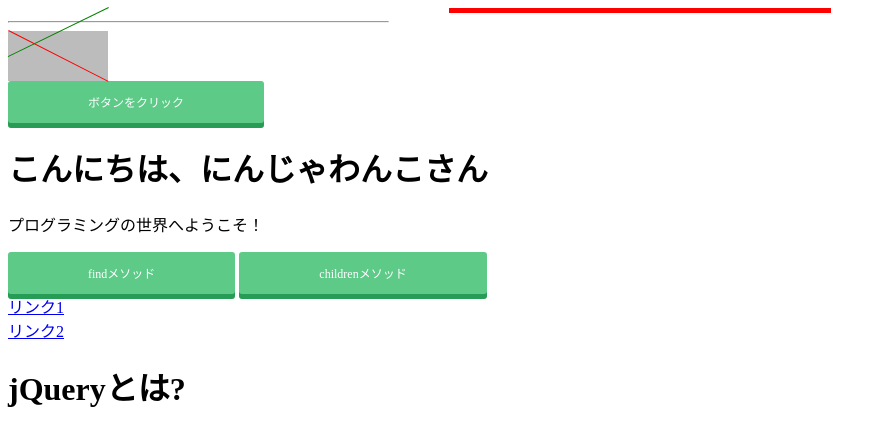
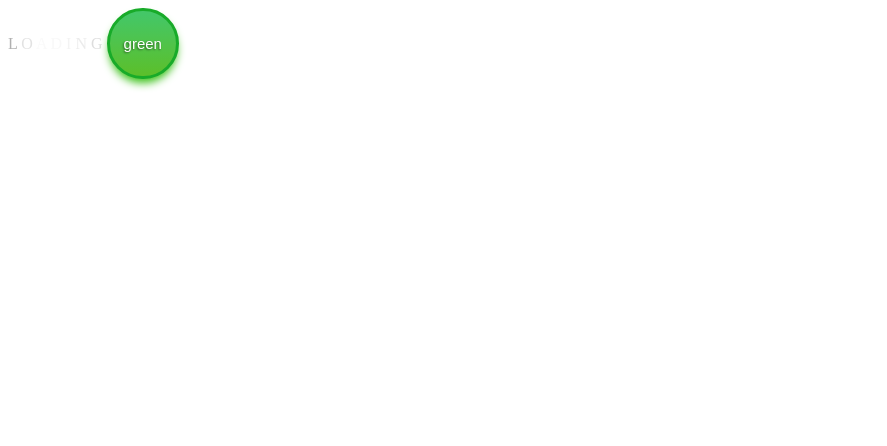
Before and after one commit to LaiVanHai/np-infograhic, a PHP site: page / in a window 1280 px wide. Shown: the top 446 px of the page, without its empty margins (0-887 px from the left). Run offline with PHP 8.4, Linux system fonts and the light colour scheme; some libraries are stand-ins or nearby versions.

Commit message:
them lung tung

```diff
--- a/index.css
+++ b/index.css
@@ -50,3 +50,103 @@
 .language-text {
   display: none;
 }
+/*
+body, html {
+  text-align: center;
+  font-size: 90px;
+  font-family: Poiret One;
+  height: 100%;
+  background: -webkit-linear-gradient(315deg, #723362, #9d223c);
+  background: linear-gradient(135deg, #723362, #9d223c);
+  overflow: hidden;
+  color: white;
+} */
+
+.letter {
+  position: relative;
+  top: -webkit-calc(50% - 60px);
+  top: calc(50% - 60px);
+  text-shadow: 0px 0px 3px white;
+}
+.letter:nth-child(1) {
+  -webkit-animation: fade 4s infinite 200ms;
+  animation: fade 4s infinite 200ms;
+}
+.letter:nth-child(2) {
+  -webkit-animation: fade 4s infinite 400ms;
+  animation: fade 4s infinite 400ms;
+}
+.letter:nth-child(3) {
+  -webkit-animation: fade 4s infinite 600ms;
+  animation: fade 4s infinite 600ms;
+}
+.letter:nth-child(4) {
+  -webkit-animation: fade 4s infinite 800ms;
+  animation: fade 4s infinite 800ms;
+}
+.letter:nth-child(5) {
+  -webkit-animation: fade 4s infinite 1000ms;
+  animation: fade 4s infinite 1000ms;
+}
+.letter:nth-child(6) {
+  -webkit-animation: fade 4s infinite 1200ms;
+  animation: fade 4s infinite 1200ms;
+}
+.letter:nth-child(7) {
+  -webkit-animation: fade 4s infinite 1400ms;
+  animation: fade 4s infinite 1400ms;
+}
+
+@-webkit-keyframes fade {
+  50% {
+    opacity: 0.02;
+  }
+}
+
+@keyframes fade {
+  50% {
+    opacity: 0.02;
+  }
+}
+
+/* 丸ボタン */
+
+.myButton {
+	-moz-box-shadow: 0px 6px 8px -2px #3dc21b;
+	-webkit-box-shadow: 0px 6px 8px -2px #3dc21b;
+	box-shadow: 0px 6px 8px -2px #3dc21b;
+	background:-webkit-gradient(linear, left top, left bottom, color-stop(0.05, #44c767), color-stop(1, #5cbf2a));
+	background:-moz-linear-gradient(top, #44c767 5%, #5cbf2a 100%);
+	background:-webkit-linear-gradient(top, #44c767 5%, #5cbf2a 100%);
+	background:-o-linear-gradient(top, #44c767 5%, #5cbf2a 100%);
+	background:-ms-linear-gradient(top, #44c767 5%, #5cbf2a 100%);
+	background:linear-gradient(to bottom, #44c767 5%, #5cbf2a 100%);
+	filter:progid:DXImageTransform.Microsoft.gradient(startColorstr='#44c767', endColorstr='#5cbf2a',GradientType=0);
+	background-color:#44c767;
+	-moz-border-radius:42px;
+	-webkit-border-radius:42px;
+	border-radius:42px;
+	border:3px solid #18ab29;
+	display:inline-block;
+	cursor:pointer;
+	color:#ffffff;
+	font-family:Arial;
+	font-size:15px;
+	padding:24px 14px;
+	text-decoration:none;
+	text-shadow:-1px 1px 2px #2f6627;
+}
+.myButton:hover {
+	background:-webkit-gradient(linear, left top, left bottom, color-stop(0.05, #5cbf2a), color-stop(1, #44c767));
+	background:-moz-linear-gradient(top, #5cbf2a 5%, #44c767 100%);
+	background:-webkit-linear-gradient(top, #5cbf2a 5%, #44c767 100%);
+	background:-o-linear-gradient(top, #5cbf2a 5%, #44c767 100%);
+	background:-ms-linear-gradient(top, #5cbf2a 5%, #44c767 100%);
+	background:linear-gradient(to bottom, #5cbf2a 5%, #44c767 100%);
+	filter:progid:DXImageTransform.Microsoft.gradient(startColorstr='#5cbf2a', endColorstr='#44c767',GradientType=0);
+	background-color:#5cbf2a;
+}
+.myButton:active {
+	position:relative;
+	top:1px;
+}
--- a/index.html
+++ b/index.html
@@ -1,40 +1,20 @@
 <!DOCTYPE html>
 <html>
-<head>
-  <meta charset="utf-8">
-  <title>NP-Infographic</title>
-  <link rel="stylesheet" href="index.css">
-  <script src="https://ajax.googleapis.com/ajax/libs/jquery/2.1.4/jquery.min.js"></script>
-</head>
-<body>
-  <hr  width="30%" size="5px" align="center" color="red" />
-  <hr  width="30%" align="left" />
-  <div class="background">
-    <div class="line1"></div>
-    <div class="line2"></div>
-  </div>
-  <div class="btn">ボタンをクリック</div>
-  <h1 id="title">こんにちは、にんじゃわんこさん</h1>
-  <p id="text">プログラミングの世界へようこそ！</p>
+  <head>
+    <link href="index.css" rel="stylesheet" type="text/css"/>
+    <meta http-equiv="Content-Type" content="text/html; charset=utf-8">
+  </head>
+  <body>
 
-  <!-- "find-method"というidをつけてください -->
-  <div class="btn" id="find-method">findメソッド</div>
-  <!-- "children-method"というidをつけてください -->
-  <div class="btn" id="children-method">childrenメソッド</div>
-  <div id="wrapper">
-    <a href="#">リンク1</a>
-    <div>
-      <a href="#">リンク2</a>
-    </div>
-  </div>
+    <span class='letter'>L</span>
+    <span class='letter'>O</span>
+    <span class='letter'>A</span>
+    <span class='letter'>D</span>
+    <span class='letter'>I</span>
+    <span class='letter'>N</span>
+    <span class='letter'>G</span>
 
-  <div id ="language-wrapper">
-    <h1 class="language-title">jQueryとは?</h1>
-    <p class="language-text">
-      JavaScriptのライブラリの1つです。ユーザーのクリックに反応して表示されるフォームや、アニメーションなど、HTMLとCSSだけでは実現できなかった様々な動きを表現することができます。
-    </p>
-  </div>
-  <script src="index.js"></script>
-</form>
-</body>
+    <a href="#" class="myButton">green</a>
+
+  </body>
 </html>
--- a/test-modal/modal.html
+++ b/test-modal/modal.html
@@ -41,8 +41,8 @@
       <div id="login-form">
         <h2>Emailログイン</h2>
         <form action="#">
-          <input class="form-control" type="text" placeholder="メールアドレス">
-          <input class="form-control" type="password" placeholder="パスワード">
+          <input class="form-control mail" type="text" placeholder="メールアドレス">
+          <input class="form-control password" type="password" placeholder="パスワード">
           <div id="submit-btn">ログイン</div>
         </form>
       </div>
@@ -142,7 +142,6 @@
       <p>Learn to Code,Learn to be Creative.</p>
     </div>
   </footer>
-
    <script src="script.js"></script>
 </body>
 </html>
--- a/test-modal/script.js
+++ b/test-modal/script.js
@@ -1,7 +1,11 @@
 $(function() {
 
   $('#login-show').click(function() {
-    $('#login-modal').fadeIn();
+    $('#login-modal').fadeIn('10000ms');
+    var $mail = $('this').find('#mail');
+    var $password = $('this').find('#password');
+    $mail.fadeOut('1000ms');
+    $password.fadeOut('1000ms');
   });
 
   $('.signup-show').click(function() {
```
Also changed, not shown: circle-effect/index.html (added, +37 -0 lines), circle-effect/style.css (added, +114 -0 lines), np/home.html (added, +86 -0 lines), np/style.css (added, +90 -0 lines), test-modal/stylesheet.css (+47 -0 lines), circle-effect/img/1.png (added), circle-effect/img/2.png (added), circle-effect/img/3.png (added), circle-effect/img/4.png (added), 1 other file.
